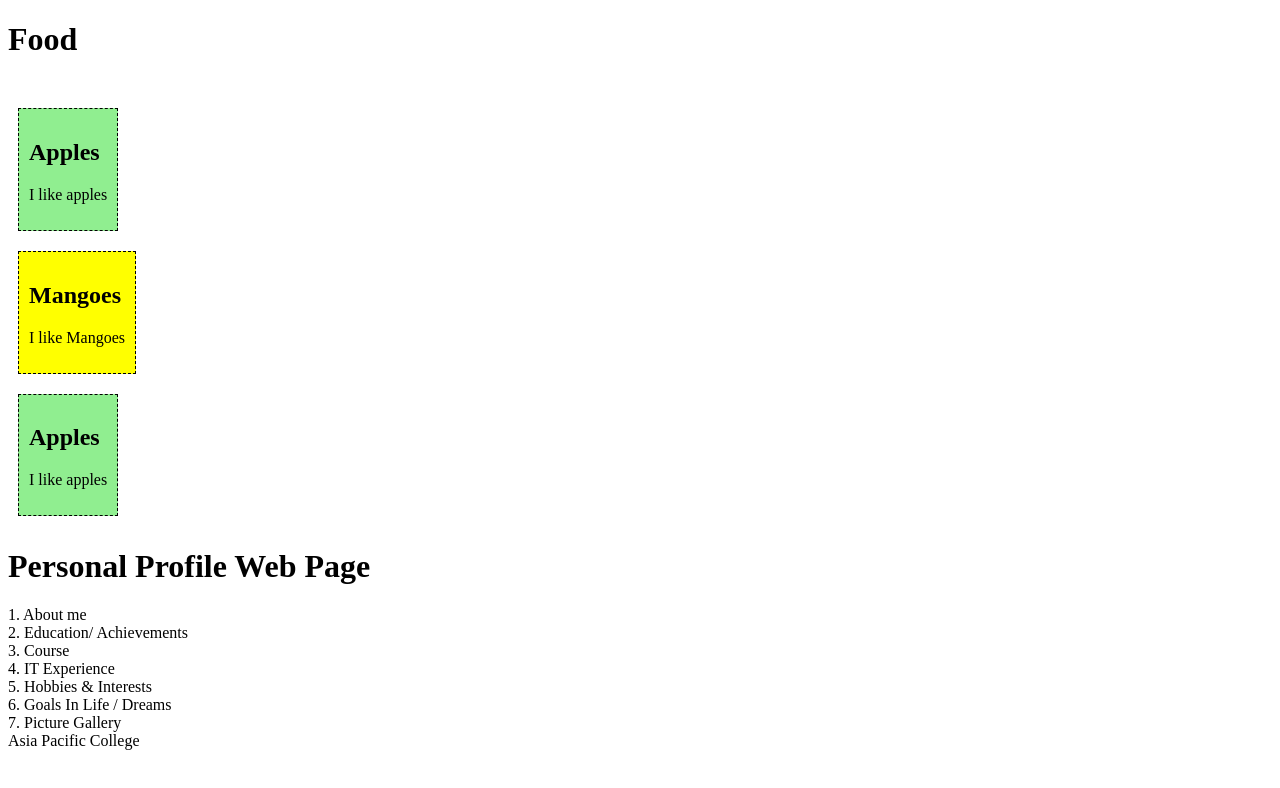
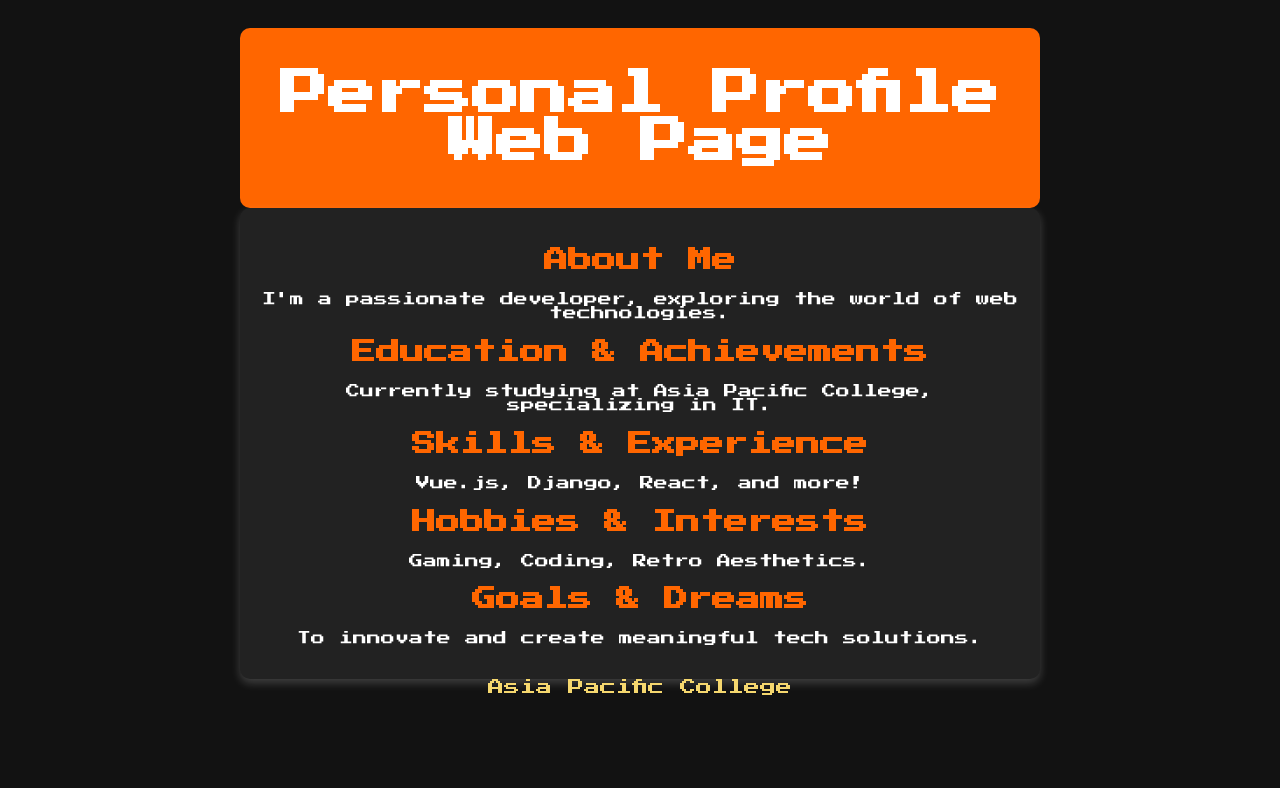
Before and after one commit to rainieredward/webprog-mi231-vuejs, a Vue app in the folder vue-project/: page / in a window 1280 px wide. Shown: the top 788 px of the page. Built offline with nearby package versions, Linux system fonts and the light colour scheme.

Commit message:
updated personal webpage

```diff
--- a/vue-project/index.html
+++ b/vue-project/index.html
@@ -1,10 +1,13 @@
 <!DOCTYPE html>
-<html lang="">
+<html lang="en"> <!-- Set language to English -->
   <head>
     <meta charset="UTF-8">
     <link rel="icon" href="/favicon.ico">
     <meta name="viewport" content="width=device-width, initial-scale=1.0">
-    <title>Vite App</title>
+    <title>Personal Profile</title>
+
+    <!-- Import Retro Font -->
+    <link href="https://fonts.googleapis.com/css2?family=Press+Start+2P&display=swap" rel="stylesheet">
   </head>
   <body>
     <div id="app"></div>
--- a/vue-project/src/App.vue
+++ b/vue-project/src/App.vue
@@ -1,12 +1,42 @@
 <template>
-  <h1>Food</h1> <br>
-  <food-item/> <br>
-  <food-item2/> <br>
-  <food-item/> <br>
-  <personal-profile/> <br>
-
+  <div class="container">
+    <header>
+      <h1>Personal Profile Web Page</h1>
+    </header>
+    <main>
+      <personal-profile />
+    </main>
+    <footer>Asia Pacific College</footer>
+  </div>
 </template>
 
-<script></script>
+<script>
+export default {
+  name: "App",
+};
+</script>
 
-<style></style>
+<style>
+@import url('https://fonts.googleapis.com/css2?family=Press+Start+2P&display=swap');
+
+body {
+  font-family: 'Press Start 2P', cursive;
+  background-color: #121212;
+  color: #f5d76e;
+  text-align: center;
+}
+
+.container {
+  max-width: 800px;
+  margin: auto;
+  padding: 20px;
+}
+
+header {
+  font-size: 24px;
+  padding: 10px;
+  background: #ff6600;
+  color: white;
+  border-radius: 10px;
+}
+</style>
--- a/vue-project/src/components/PersonalProfile.vue
+++ b/vue-project/src/components/PersonalProfile.vue
@@ -1,22 +1,44 @@
 <template>
-<div class="container">
-	<header> <h1>Personal Profile Web Page </h1> </header>
-	<main>
-		<section class="main-content">
-			<div>1. About me</div>
-			<div>2. Education/ Achievements</div>
-			<div>3. Course</div>
-			<div>4. IT Experience</div>
-			<div>5. Hobbies & Interests</div>
-			<div>6. Goals In Life / Dreams</div>
-			<div>7. Picture Gallery</div>
-		</section>
-		<aside class="sidebar">
-		</aside>
-	</main>
-	<footer> Asia Pacific College </footer>
-	</div>
+  <div class="profile-container">
+    <section class="main-content">
+      <h2>About Me</h2>
+      <p>I'm a passionate developer, exploring the world of web technologies.</p>
+
+      <h2>Education & Achievements</h2>
+      <p>Currently studying at Asia Pacific College, specializing in IT.</p>
+
+      <h2>Skills & Experience</h2>
+      <p>Vue.js, Django, React, and more!</p>
+
+      <h2>Hobbies & Interests</h2>
+      <p>Gaming, Coding, Retro Aesthetics.</p>
+
+      <h2>Goals & Dreams</h2>
+      <p>To innovate and create meaningful tech solutions.</p>
+    </section>
+  </div>
 </template>
 
-<script></script>
-<style></style>
+<script>
+export default {
+  name: "PersonalProfile",
+};
+</script>
+
+<style>
+.profile-container {
+  background: #222;
+  padding: 20px;
+  border-radius: 10px;
+  box-shadow: 0px 4px 10px rgba(255, 255, 255, 0.2);
+}
+
+h2 {
+  color: #ff6600;
+}
+
+p {
+  color: white;
+  font-size: 14px;
+}
+</style>
```
Also changed, not shown: vue-project/src/main.js (+6 -11 lines).
